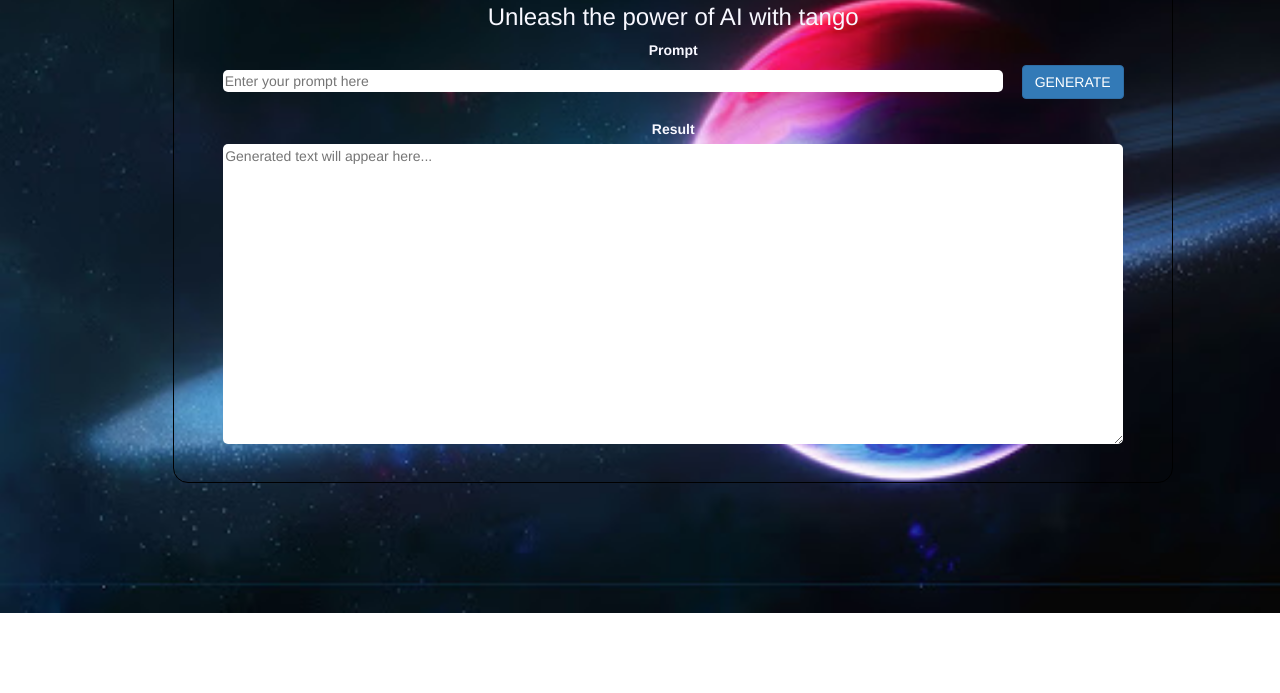
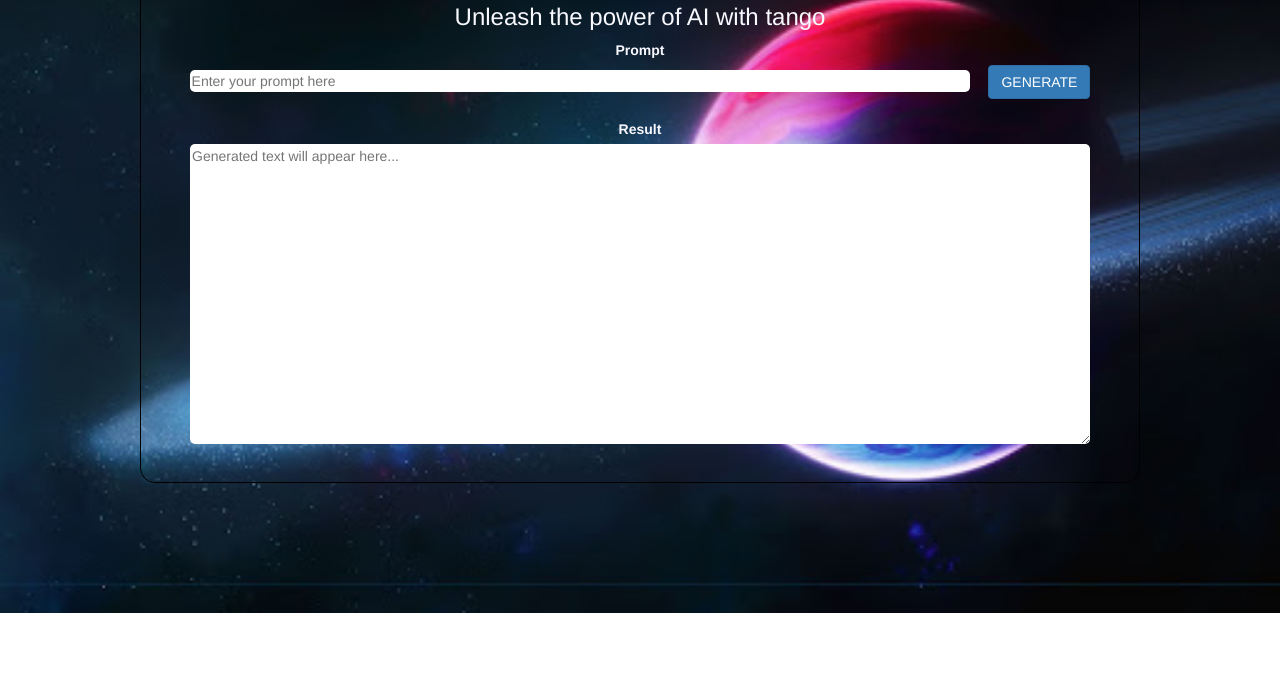
Before and after one commit to Ibraheemn13/Tango, a plain HTML site: page index.html in a window 1280 px wide. Shown: the part 107-800 px from the top of the page. Drawn offline with nearby package versions, Linux system fonts and the light colour scheme.

Commit message:
Update index.html

```diff
--- a/index.html
+++ b/index.html
@@ -12,7 +12,7 @@
 
 
     <center>
-            <div class="GptDiv col-xs-12 col-sm-10 col-sm-offset-1 col-md-8 col-md-offset-2 col-lg-6 col-lg-offset-3">
+            <div class="GptDiv">
                 <h1>WELCOME to TANGO!</h1>
                 <h3>Unleash the power of AI with tango</h3>
                 <label for="prompt">Prompt</label>
```
